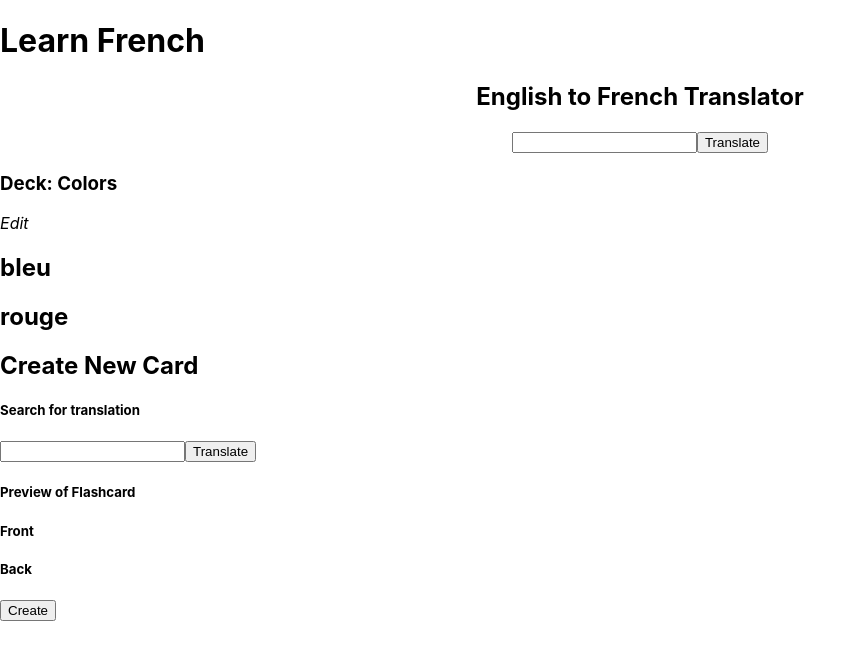
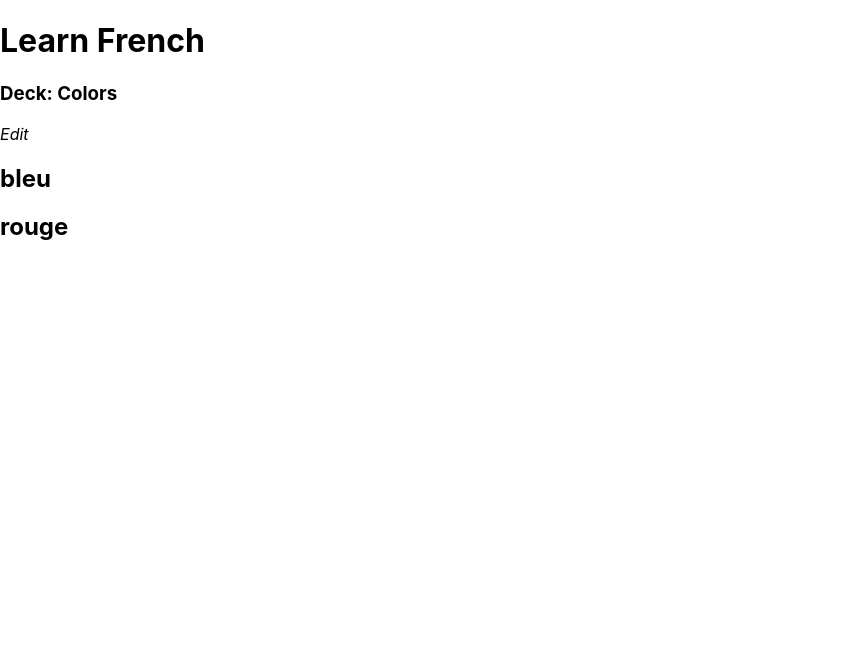
Before and after one commit to SeanHollen/Wbdv_final_project_clone, a React (Create React App) app: page /deck in a window 1280 px wide. Shown: the top 660 px of the page, without its empty margins (0-867 px from the left). Built offline with nearby package versions, Linux system fonts and the light colour scheme.

Commit message:
Show deck or editor

```diff
--- a/src/App.js
+++ b/src/App.js
@@ -3,13 +3,13 @@ import logo from './logo.svg';
 import './App.css';
 import PrototypeComponent from './prototype/PrototypeComponent';
 import DeckContainer from './containers/DeckContainer';
+import LearnFrenchComponent from './components/LearnFrenchComponent';
 
 function App() {
   return (
     <div className="container">
       <h1>Learn French</h1>
-      <PrototypeComponent/>
-      <DeckContainer/>
+      <LearnFrenchComponent/>
     </div>
   );
 }
--- a/src/components/FlashCardEditorComponent.js
+++ b/src/components/FlashCardEditorComponent.js
@@ -25,6 +25,7 @@ export default class FlashCardEditorComponent extends React.Component {
 			_id: Math.floor(Math.random() * 301)
 		}
 		this.props.addCard(card)
+		this.props.setCreating(false)
 	}
 
 	render() {
--- a/src/containers/DeckContainer.js
+++ b/src/containers/DeckContainer.js
@@ -10,11 +10,15 @@ class DeckContainer extends React.Component {
 			{ english: 'blue', french: 'bleu', _id: 123 },
 			{ english: 'red', french: 'rouge', _id: 234 }
 		],
-		editing: false
+		editing: false,
+		creating: false
 	}
 
 	setEditing = (editing) =>
 		this.setState({ editing: editing })
+
+	setCreating = (creating) =>
+		this.setState({ creating: creating })
 
 	deleteCard = (id) =>
 		this.setState(prevState => ({
@@ -30,6 +34,8 @@ class DeckContainer extends React.Component {
 
 		return (
 			<div>
+				{
+					!this.state.creating &&
 					<div className="row">
 						<h3>{`Deck: ${this.state.name}`} </h3>
 						{
@@ -44,12 +50,17 @@ class DeckContainer extends React.Component {
 							this.state.editing &&
 							<i
 								className="btn btn-primary fa fa-check"
-							onClick={() => this.setEditing(false)}>
+								onClick={() => {
+									this.setEditing(false)
+									this.setCreating(false)
+								}}>
 								Done
 						</i>
 						}
 					</div>
-
+				}
+				{
+					!this.state.creating &&
 					<div className="row">
 						{
 							this.state.cards.map(card =>
@@ -63,15 +74,22 @@ class DeckContainer extends React.Component {
 							this.state.editing &&
 							<div className="">
 								<i
-								className="btn btn-primary fa fa-plus">
+									className="btn btn-primary fa fa-plus"
+									onClick={() => this.setCreating(true)}>
 									Add flashcard
 								</i>
 							</div>
 
 						}
 					</div>
+				}
+				{
+					this.state.creating &&
 					<FlashCardEditorComponent
-					addCard={this.addCard}/>
+						addCard={this.addCard}
+						setCreating={this.setCreating} />
+				}
+
 			</div>
 		)
 	}
```
Lines whose indentation alone changed are shown as unchanged.
